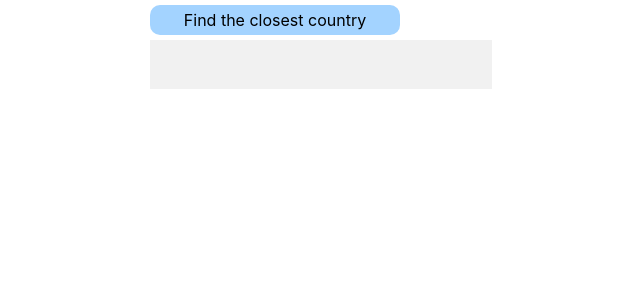
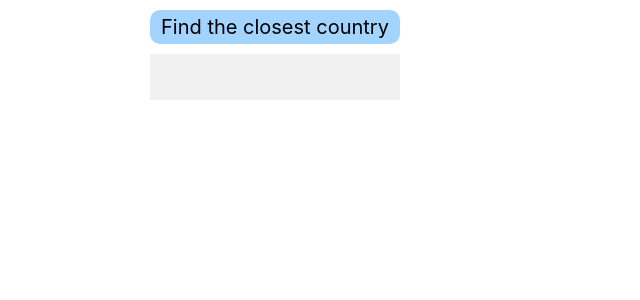
Before and after one commit to hermesespinola/country-search, a React (Create React App) app in the folder client/: page / in a window 1280 px wide. Shown: the top 300 px of the page, without its empty margins (365-1005 px from the left). Built offline with nearby package versions, Linux system fonts and the light colour scheme.

Commit message:
Label styles

```diff
--- a/client/src/App.js
+++ b/client/src/App.js
@@ -1,6 +1,5 @@
 import React from 'react';
 
-import Label from './components/presentational/Label';
 import CountryAutocomplete from './components/container/CountryAutocomplete';
 import './App.css';
 
--- a/client/src/components/presentational/Autocomplete/Autocomplete.css
+++ b/client/src/components/presentational/Autocomplete/Autocomplete.css
@@ -1,11 +1,12 @@
 .autocomplete-container {
     position: relative;
-    display: inline-block;
+    display: flex;
+    flex-direction: column;
 }
 
 .autocomplete-input {
     background-color: #f1f1f1;
     border: none;
-    font-size: 25px;
+    font-size: 22px;
     padding: 10px;
 }
--- a/client/src/components/presentational/Autocomplete/Autocomplete.js
+++ b/client/src/components/presentational/Autocomplete/Autocomplete.js
@@ -6,7 +6,7 @@ import './Autocomplete.css';
 
 const Autocomplete = ({ children, label, value, onChange }) => (
     <div className="autocomplete-container">
-        <Label color="#a3d3ff">Find the closest country</Label>
+        {label && <Label color="#a3d3ff">Find the closest country</Label>}
         <input
             className="autocomplete-input"
             value={value}
--- a/client/src/components/presentational/Autocomplete/AutocompleteItem.css
+++ b/client/src/components/presentational/Autocomplete/AutocompleteItem.css
@@ -5,7 +5,6 @@
     text-align: left;
     padding: 10px;
     z-index: 999;
-    width: 100%;
     background-color: white;
 }
 
--- a/client/src/components/presentational/Autocomplete/ResultList.css
+++ b/client/src/components/presentational/Autocomplete/ResultList.css
@@ -4,4 +4,5 @@
     top: 100%;
     left: 0;
     right: 0;
+    width: 100%;
 }
--- a/client/src/components/presentational/Label/Label.css
+++ b/client/src/components/presentational/Label/Label.css
@@ -1,5 +1,7 @@
 .label-container {
+    font-size: 20px;
+    font-weight: 400;
     padding: 5px;
     border-radius: 10px;
-    margin: 5px auto;
+    margin: 10px 0;
 }
```
